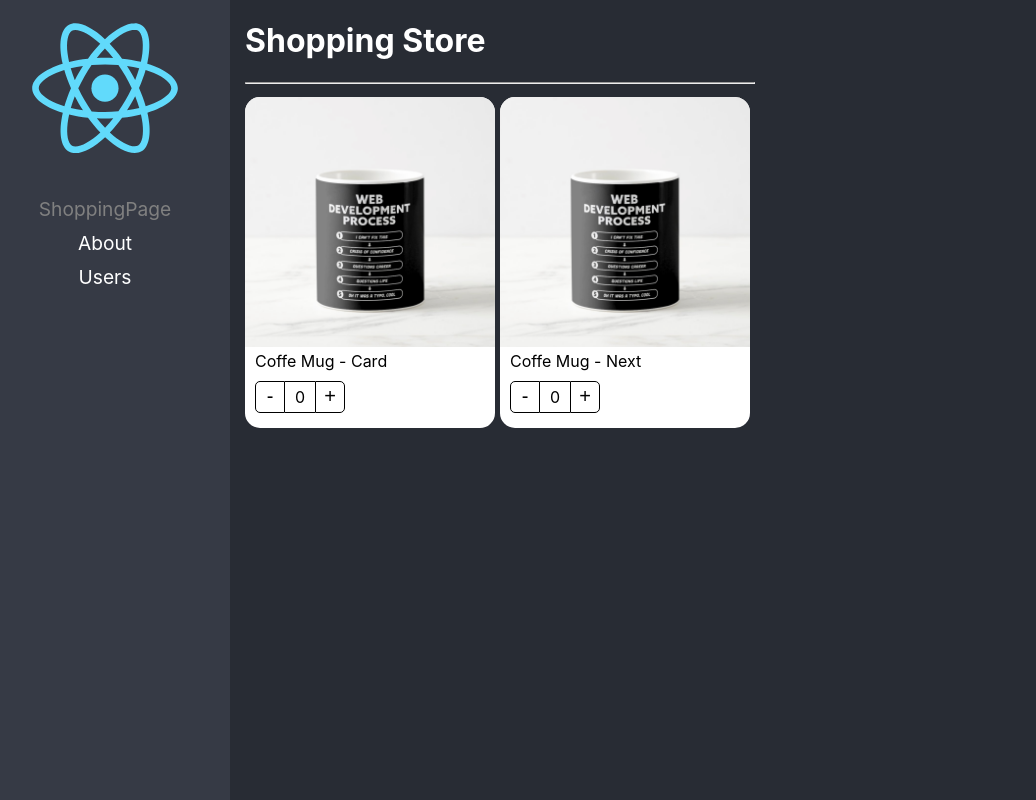
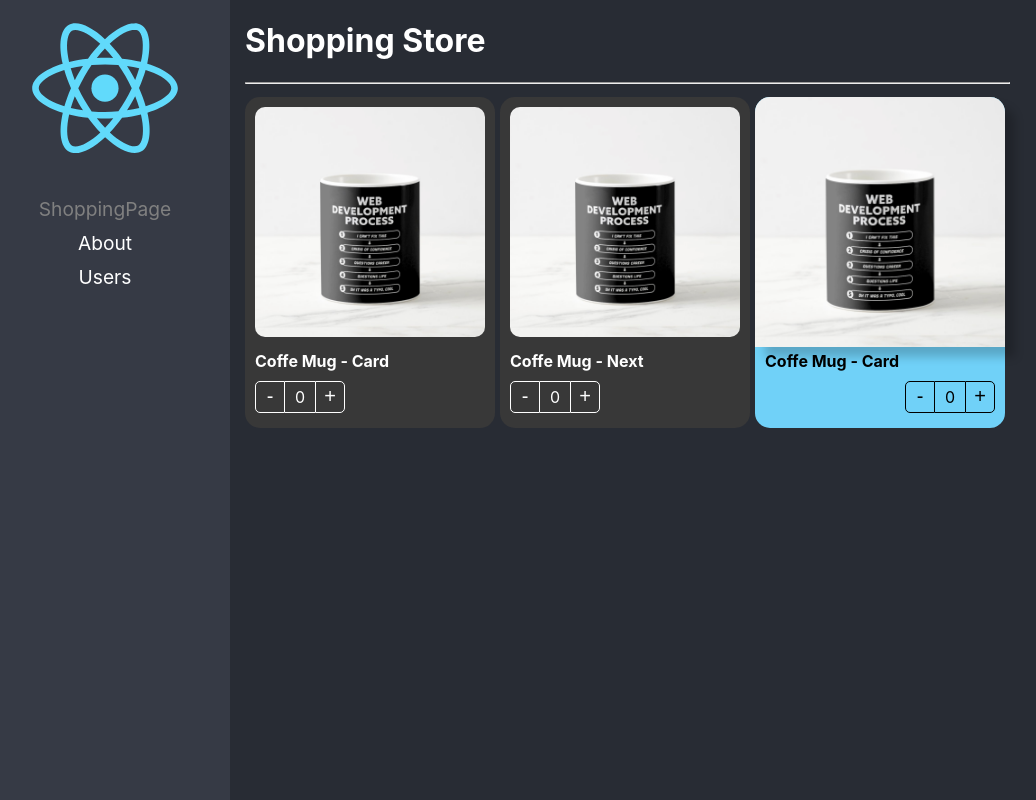
Before and after one commit to EdwinZam/React-Repo, a React (Create React App) app: page /shoppingPage in a window 1280 px wide. Shown: the whole page, without its empty margins (20-1056 px from the left). Built offline with nearby package versions, Linux system fonts and the light colour scheme.

Commit message:
Component Extend Styles OK

```diff
--- a/src/02-component-patterns/components/ProductButtons.tsx
+++ b/src/02-component-patterns/components/ProductButtons.tsx
@@ -1,13 +1,21 @@
-import { useContext } from 'react';
+import { CSSProperties, useContext } from 'react';
 import { ProductContext } from "./ProductCard"
 import styles from '../styles/styles.module.css'
 
-export const ProductButtons =()=>{
+export interface Props{
+    className?: string;
+    style?: CSSProperties;
+}
+
+export const ProductButtons =({className, style}: Props)=>{
 
     const {increaseBy, counter} = useContext(ProductContext)
 
     return (
-        <div className={styles.buttonsContainer}>
+        <div
+            className={`${styles.buttonsContainer} ${ className }`}
+            style={style}
+        >
             <button
                 className={styles.buttonMinus}
                 onClick={()=>increaseBy(-1)}
--- a/src/02-component-patterns/components/ProductCard.tsx
+++ b/src/02-component-patterns/components/ProductCard.tsx
@@ -1,7 +1,7 @@
-import { createContext} from 'react';
+import { CSSProperties, ReactElement, createContext} from 'react';
 import { useProducts } from '../hooks/useProducts';
 import styles from '../styles/styles.module.css'
-import { ProductCardProps, ProductContextProps } from '../interfaces/interfaces';
+import { Product, ProductContextProps } from '../interfaces/interfaces';
 
 
 
@@ -14,7 +14,14 @@
 //     counter: number;
 // }
 
-export const ProductCard = ({children, product}:ProductCardProps) => {
+export interface Props {
+  product: Product;
+  children?: ReactElement | ReactElement[];
+  className?: string;
+  style?: CSSProperties;
+}
+
+export const ProductCard = ({children, product, className, style}:Props) => {
 
     const {counter, increaseBy} = useProducts();
   //  console.log(styles)
@@ -26,7 +33,10 @@
         product,
     }}>
 
-        <div className={styles.productCard}>
+        <div
+          className={`${styles.productCard}  ${className}`}
+          style={style}
+        >
 
             {children}
             {/* <img className={styles.productImg} src="./coffee-mug.png" alt="Coffe Mug" /> */}
--- a/src/02-component-patterns/components/ProductImage.tsx
+++ b/src/02-component-patterns/components/ProductImage.tsx
@@ -1,9 +1,15 @@
-import { useContext } from 'react';
+import { CSSProperties, useContext } from 'react';
 import { ProductContext } from './ProductCard';
 import styles from '../styles/styles.module.css'
 import noImage from "../assets/no-image.jpg";
 
-export const ProductImage =({img = ''})=>{
+export interface Props {
+    img?: string ;
+    className?: string ;
+    style?: CSSProperties;
+}
+
+export const ProductImage =({img = '', className, style}: Props)=>{
 
     const {product} = useContext(ProductContext);
 
@@ -19,6 +25,11 @@
 
     return (
         //<img className={styles.productImg} src={img? img : noImage} alt="Product" />
-        <img className={styles.productImg} src={imgToShow} alt="Product" />
+        <img
+            className={`${styles.productImg} ${className}`}
+            src={imgToShow}
+            style={style}
+            alt="Product"
+            />
     )
 }
--- a/src/02-component-patterns/components/ProductTitle.tsx
+++ b/src/02-component-patterns/components/ProductTitle.tsx
@@ -1,8 +1,14 @@
-import { useContext } from 'react';
+import { useContext, CSSProperties } from 'react';
 import { ProductContext } from './ProductCard';
 import styles from '../styles/styles.module.css'
 
-export const ProductTitle =({title}:{title?:string}) =>{
+export interface Props {
+    title?:string;
+    className?: string
+    style?: CSSProperties;
+}
+
+export const ProductTitle =({title, className, style}:Props) =>{
     const {product} = useContext(ProductContext)
 
     // let titleToShow: string;
@@ -15,6 +21,11 @@
 
     return (
         //<span className={styles.productDescription}>{title}</span>
-        <span className={styles.productDescription}>{title? title : product.title}</span>
+        <span
+            className={`${styles.productDescription} ${className}`}
+            style={style}
+        >
+                {title? title : product.title}
+        </span>
     )
 }
--- a/src/02-component-patterns/pages/ShoppingPage.tsx
+++ b/src/02-component-patterns/pages/ShoppingPage.tsx
@@ -1,5 +1,6 @@
 import React from 'react'
 import { ProductButtons, ProductCard, ProductImage, ProductTitle } from '../components'
+import "../styles/custom-styles.css";
 
 const product ={
     id: '1',
@@ -9,7 +10,7 @@
 
 export const ShoppingPage = () => {
   return (
-    <div>
+    <div >
         <h1>Shopping Store</h1>
         <hr />
         <div style={{
@@ -17,17 +18,41 @@
             flexDirection: 'row',
             flexWrap: 'wrap'
         }}>
-          <ProductCard product={product}>
-            <ProductImage />
-            <ProductTitle />
-            <ProductButtons />
+          <ProductCard
+            product={product}
+            className="bg-dark text-white"
+          >
+            <ProductImage className ="custom-image"/>
+            <ProductTitle className ="text-bold"/>
+            <ProductButtons className="custom-buttons"/>
           </ProductCard>
 
-          <ProductCard product={product}>
-            <ProductCard.Image />
-            <ProductCard.Title title='Coffe Mug - Next'/>
-            <ProductCard.Buttons />
+          <ProductCard
+            product={product}
+            className="bg-dark text-white"
+          >
+            <ProductCard.Image className ="custom-image" />
+            <ProductCard.Title className ="text-bold" title='Coffe Mug - Next'/>
+            <ProductCard.Buttons className="custom-buttons"/>
           </ProductCard>
+          <ProductCard
+            product={product}
+            style={{
+              backgroundColor:'#70D1F8'
+            }}
+          >
+            <ProductImage style={{
+              boxShadow: '10px 10px 10px rgba(0,0,0,0.2)'
+            }}/>
+            <ProductTitle style={{
+              fontWeight: 'bold'
+            }}/>
+            <ProductButtons style={{
+              display: 'flex',
+              justifyContent: 'end'
+            }}/>
+          </ProductCard>
+
         </div>
     </div>
   )
--- /dev/null
+++ b/src/02-component-patterns/styles/custom-styles.css
@@ -0,0 +1,22 @@
+.bg-dark {
+    background-color: rgb(56, 56, 56);
+}
+
+.text-white {
+    color: white;
+}
+
+.text-bold{
+    font-weight: bold;
+}
+
+.custom-image{
+    padding: 10px;
+    width: calc(100% - 20px);
+    border-radius: 20px;
+}
+
+.custom-buttons button, .custom-buttons div{
+    color: white;
+    border-color: white;
+}
```
Also changed, not shown: src/02-component-patterns/interfaces/interfaces.ts (+14 -8 lines).
